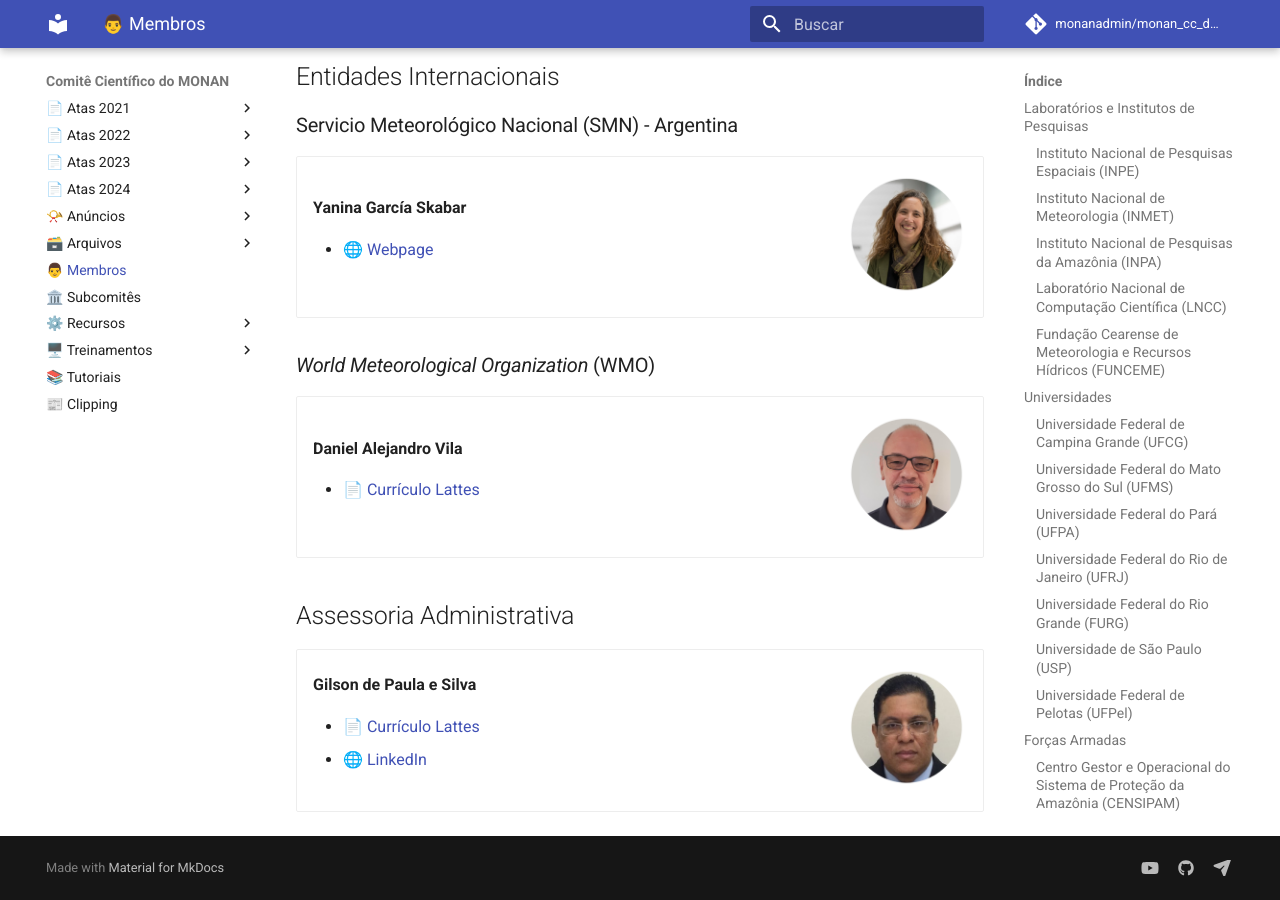
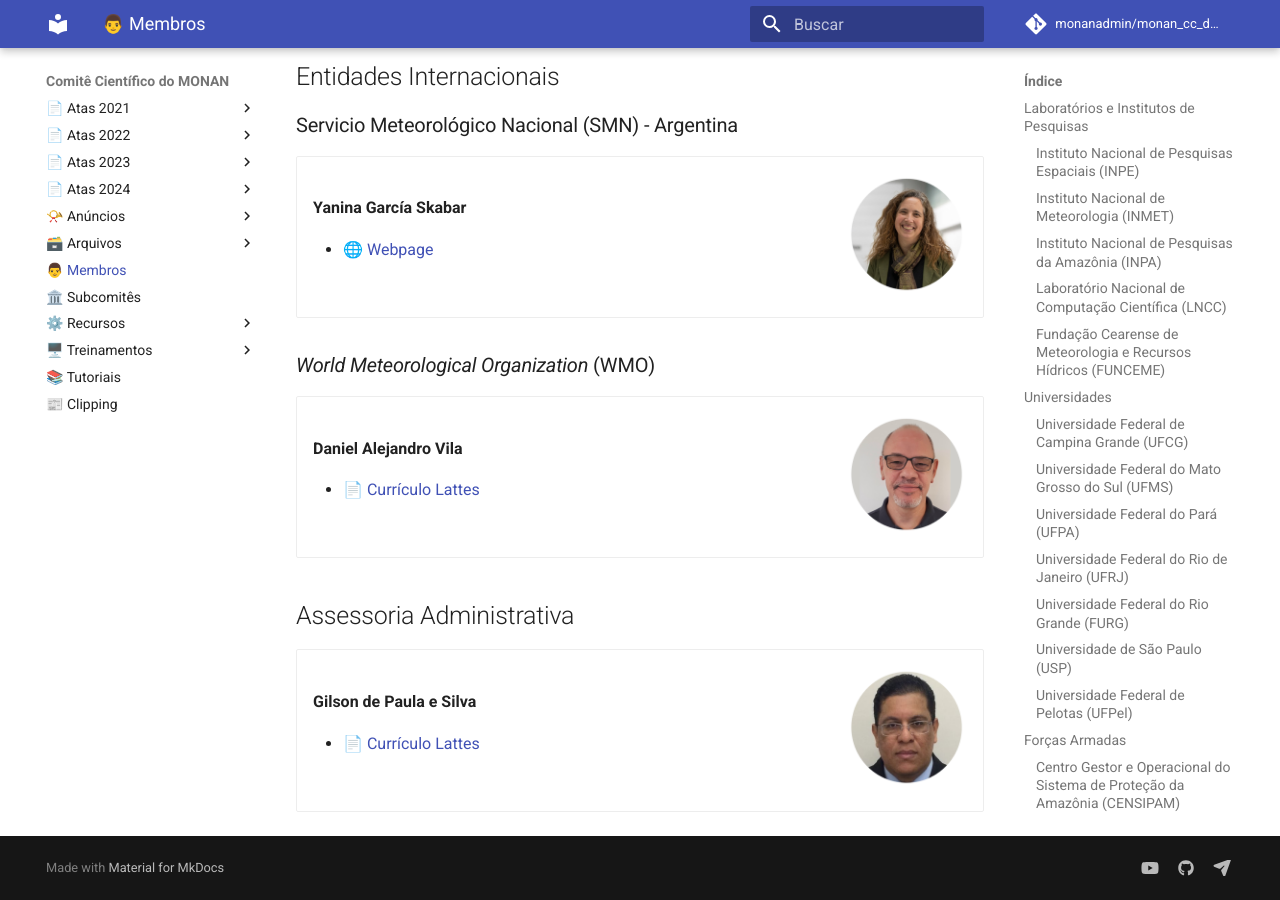
Before and after one commit to monanadmin/monan_cc_docs, an MkDocs documentation site: the page built from docs/membros.md, in a window 1280 px wide and 900 px high, scrolled down 8495 px. Built offline with MkDocs 1.6.1 and Material for MkDocs 9.7.7, drawn with Linux system fonts in a browser that asks for light colours; comment, search, counter and statistics services are not loaded.

Commit message:
Atualizando página de membros

```diff
--- a/docs/membros.md
+++ b/docs/membros.md
@@ -572,7 +572,6 @@ Membros do Comitê Científico do Modelo para Previsão dos Oceanos, Superfície
       <strong>Gilson de Paula e Silva</strong>
       <ul>
         <li><a href="http://lattes.cnpq.br/4471904110902884">📄 Currículo Lattes</a>
-        <li><a href="https://www.linkedin.com/in/gilson-de-paula-e-silva-409a77ab/?originalSubdomain=br">🌐 LinkedIn</a></li>
       </ul>
     </div>
     <img src="../figs/gilson.png" width="120">
```
